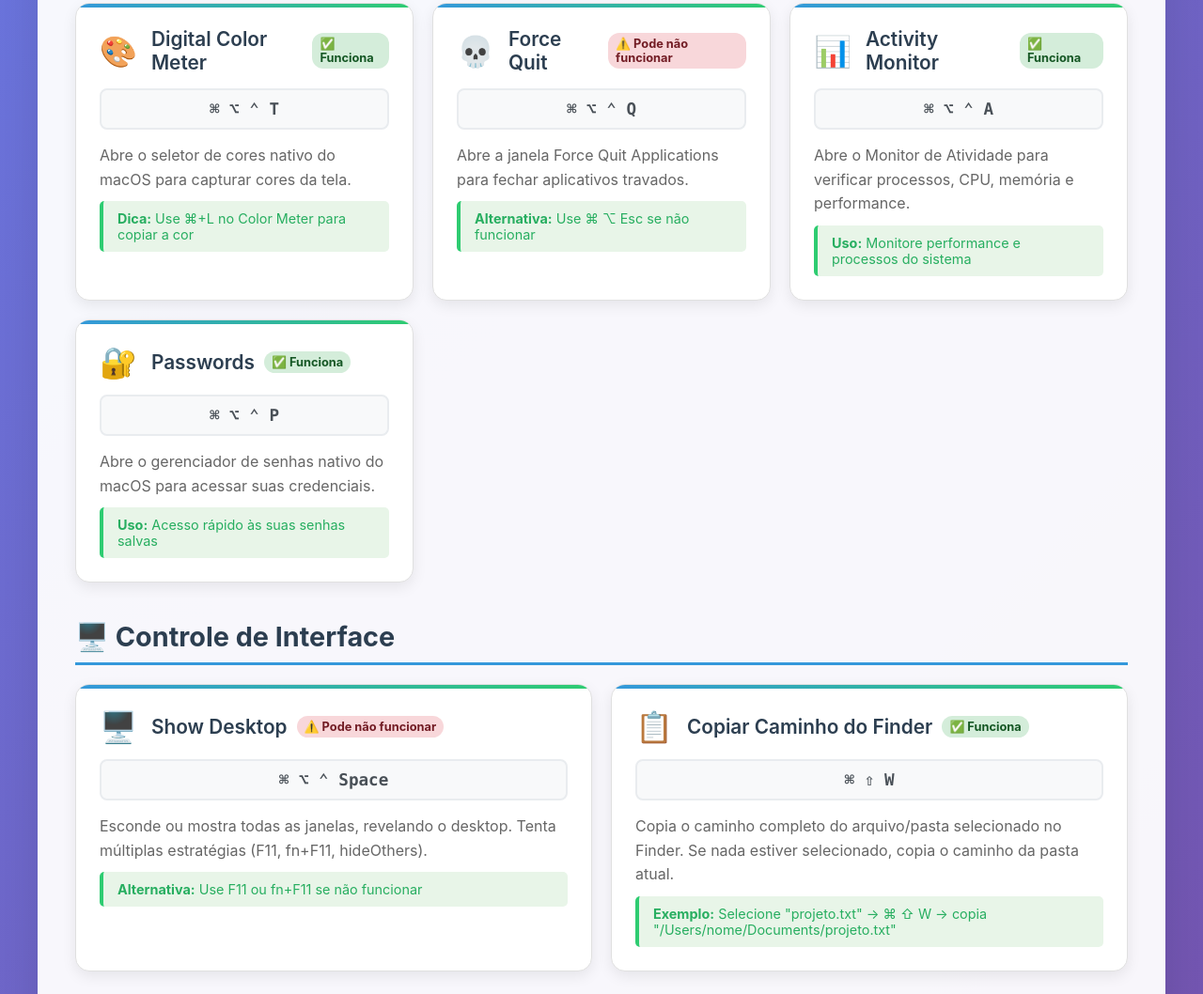
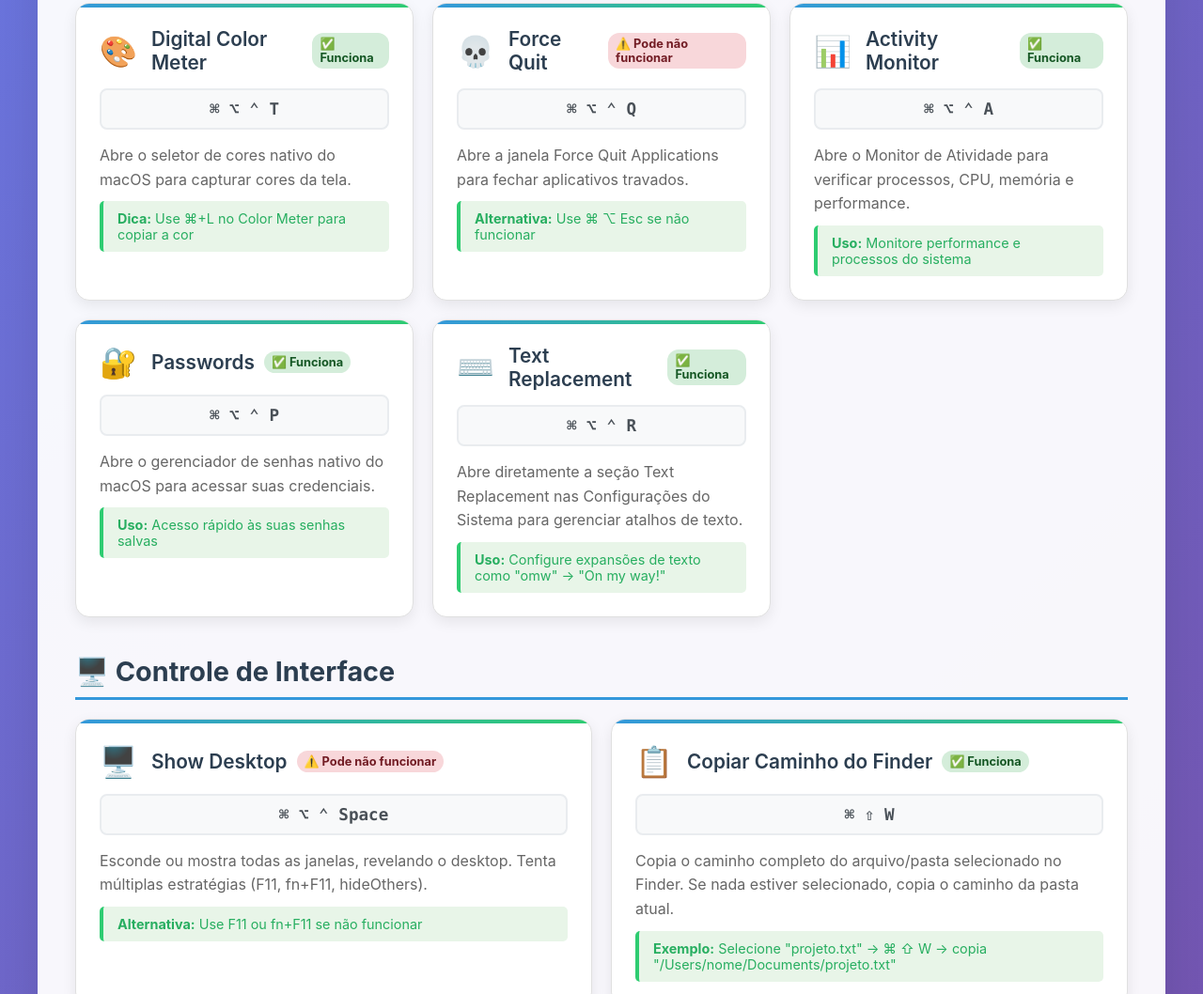
Before and after one commit to miranda-rodrigo/macOS-useful-automations-hammerspoon, a plain HTML site: page funcionalidades.html in a window 1280 px wide. Shown: the part 858-1916 px from the top of the page at 94% size. Drawn offline with Linux system fonts and the light colour scheme.

Commit message:
feat: adicionar shortcut Text Replacement (⌘ ⌥ ⌃ R)
- Novo atalho para abrir diretamente Text Replacement nas Configurações
- Atualizado init.lua com SECTION 10
- Atualizado funcionalidades.html com card do novo shortcut
- Total de atalhos: 9 → 10

```diff
--- a/funcionalidades.html
+++ b/funcionalidades.html
@@ -245,7 +245,7 @@
     <div class="container">
         <div class="header">
             <h1>🔨 Hammerspoon Atalhos</h1>
-            <p>9 atalhos personalizados para otimizar seu workflow no macOS</p>
+            <p>10 atalhos personalizados para otimizar seu workflow no macOS</p>
         </div>
 
         <div class="content">
@@ -371,6 +371,21 @@
                             <strong>Uso:</strong> Acesso rápido às suas senhas salvas
                         </div>
                     </div>
+
+                    <div class="shortcut-card">
+                        <div class="shortcut-header">
+                            <span class="shortcut-icon">⌨️</span>
+                            <span class="shortcut-title">Text Replacement</span>
+                            <span class="status-badge status-working">✅ Funciona</span>
+                        </div>
+                        <div class="shortcut-keys">⌘ ⌥ ⌃ R</div>
+                        <div class="shortcut-description">
+                            Abre diretamente a seção Text Replacement nas Configurações do Sistema para gerenciar atalhos de texto.
+                        </div>
+                        <div class="shortcut-example">
+                            <strong>Uso:</strong> Configure expansões de texto como "omw" → "On my way!"
+                        </div>
+                    </div>
                 </div>
             </div>
 
@@ -469,7 +484,7 @@
                     <li>Copie o arquivo <code>init.lua</code> para <code>~/.hammerspoon/init.lua</code></li>
                     <li>Abra o Hammerspoon e clique em "Reload Config"</li>
                     <li>Configure permissões de Accessibility se necessário</li>
-                    <li>Teste os 9 atalhos! 🎉</li>
+                    <li>Teste os 10 atalhos! 🎉</li>
                 </ol>
             </div>
         </div>
```
Also changed, not shown: 1 other file.
